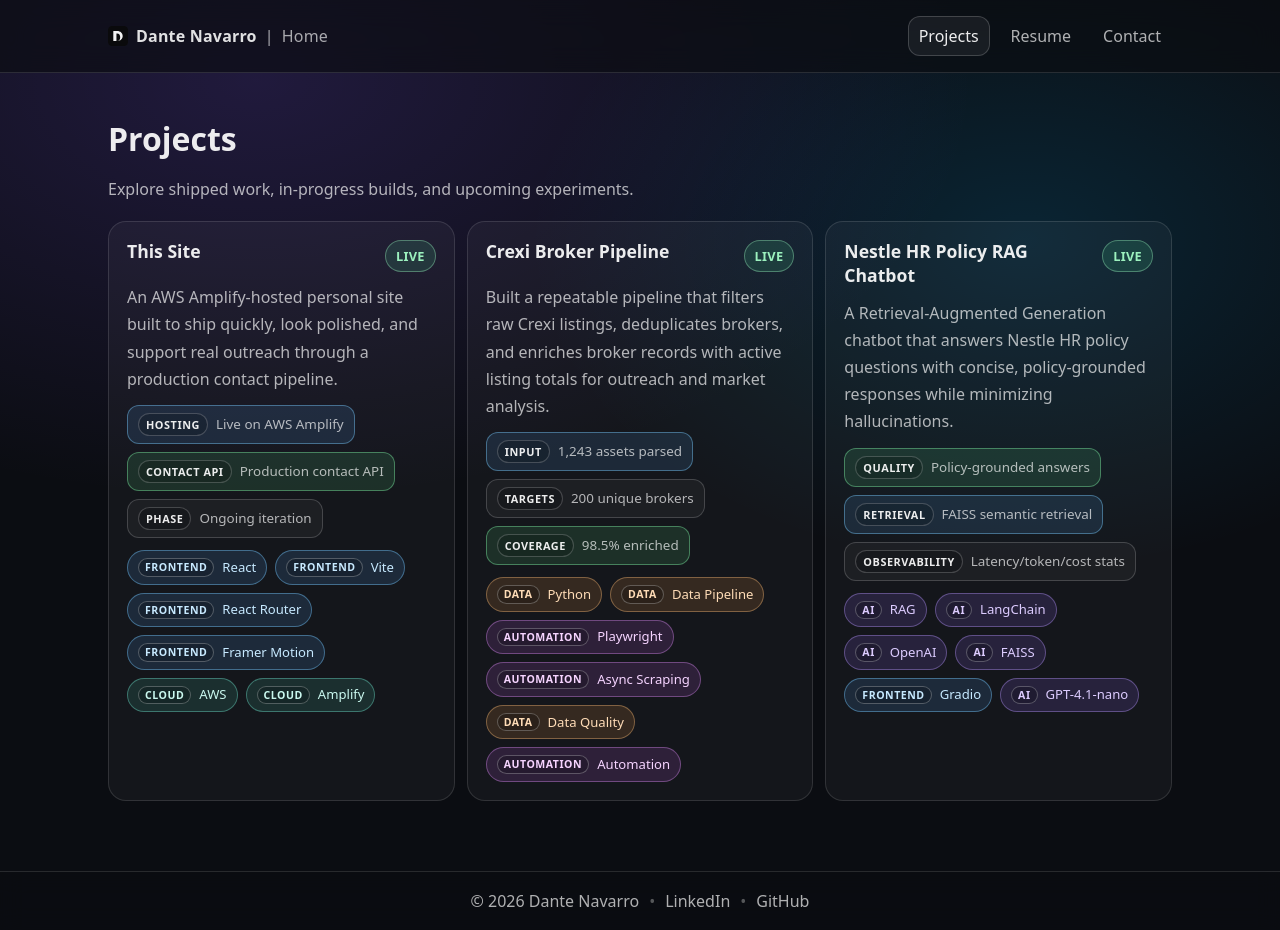
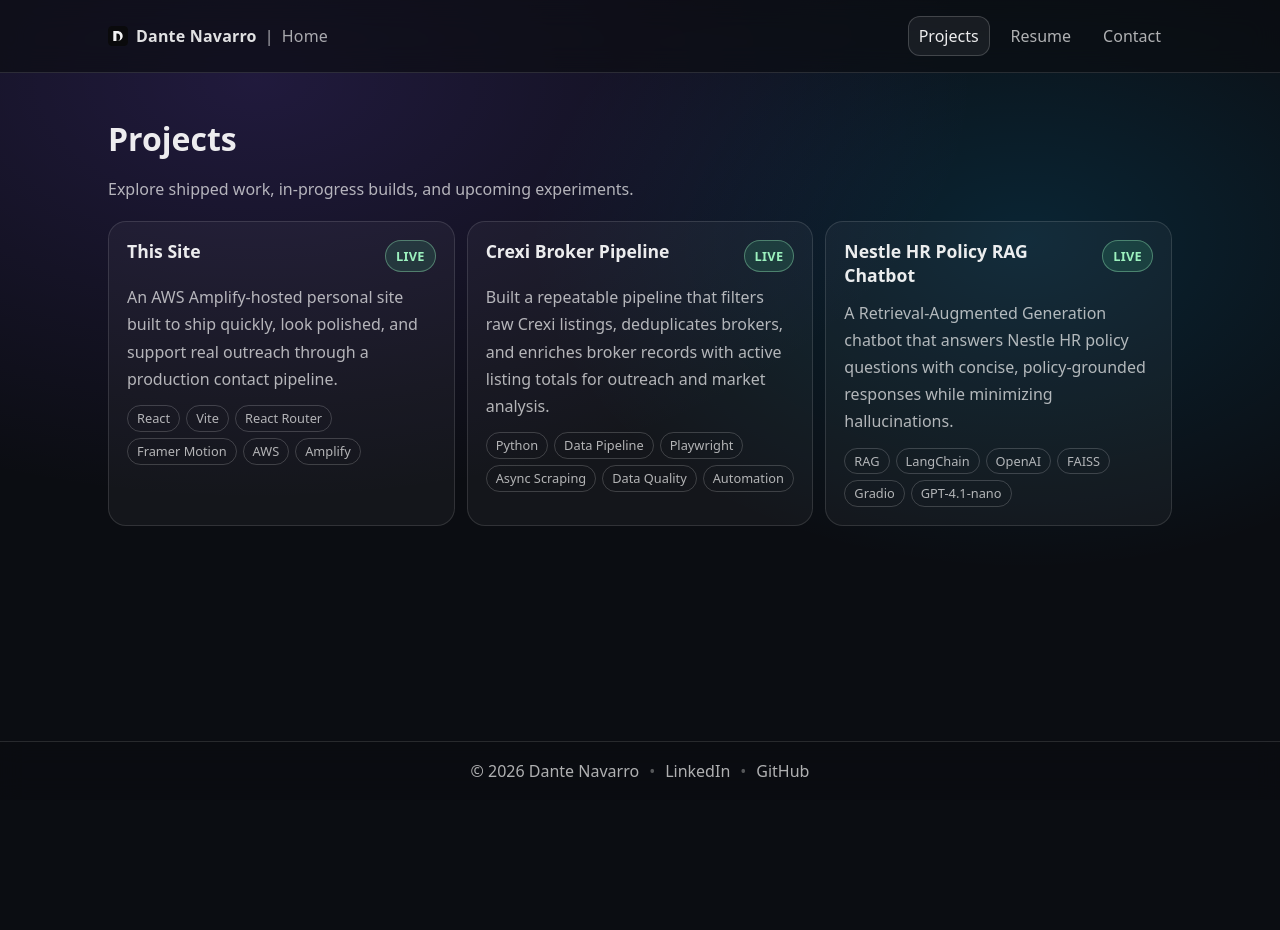
Before and after one commit to dantee-nv/dante-site, a React (Vite) app: page /projects in a window 1280 px wide. After the commit the page ends 800 px from the top, so only its background shows below. Built offline with nearby package versions, Linux system fonts and the light colour scheme.

Commit message:
Simplify project grid visuals and bundle local updates

```diff
--- a/src/data/projects.js
+++ b/src/data/projects.js
@@ -317,7 +317,7 @@
     summary:
       "A Retrieval-Augmented Generation chatbot that answers Nestle HR policy questions with concise, policy-grounded responses while minimizing hallucinations.",
     status: "live",
-    tags: ["RAG", "LangChain", "OpenAI", "FAISS", "Gradio", "GPT-4.1-nano"],
+    tags: ["RAG", "LangChain", "OpenAI", "FAISS", "Gradio"],
     atGlance: {
       skills: [
         { label: "RAG", lane: "ai" },
@@ -364,7 +364,7 @@
       {
         heading: "Model and Prompting Strategy",
         body:
-          "Response generation uses GPT-4.1-nano with a prompt that frames the assistant as Nestle's Human Resources Policy Assistant.",
+          "Response generation uses GPT-4.1-nano (efficient token usage) with a prompt that frames the assistant as Nestle's Human Resources Policy Assistant.",
         bullets: [
           "Prompt constraints enforce context-only answers and no speculation.",
           "Responses are kept to one or two short sentences for clarity.",
--- a/src/pages/Home.jsx
+++ b/src/pages/Home.jsx
@@ -61,7 +61,7 @@
           <Link to="/projects" className="card">
             <div className="card-title">Featured Builds</div>
             <div className="card-desc">
-              Automation, dashboards, and “small tools with big leverage.”
+              Automation, dashboards and “small tools with big leverage.”
             </div>
           </Link>
 
--- a/src/pages/Projects.jsx
+++ b/src/pages/Projects.jsx
@@ -22,18 +22,6 @@
   initial: { opacity: 0, y: 12, filter: "blur(6px)" },
   animate: { opacity: 1, y: 0, filter: "blur(0px)" },
 };
-
-function formatSkillLane(lane) {
-  if (lane === "ai") {
-    return "AI";
-  }
-
-  if (!lane) {
-    return "General";
-  }
-
-  return `${lane.charAt(0).toUpperCase()}${lane.slice(1)}`;
-}
 
 export default function Projects() {
   usePageTitle("Projects");
@@ -76,7 +64,6 @@
       <Motion.div className="grid" variants={grid} initial="initial" animate="animate">
         {projectCardList.map((project) => {
           const skills = project.atGlance?.skills || [];
-          const metrics = project.atGlance?.metrics || [];
 
           return (
             <Motion.div key={project.slug} variants={tile} transition={{ duration: 0.35 }}>
@@ -90,29 +77,17 @@
 
                 <p className="tile-summary">{project.summary}</p>
 
-                {metrics.length > 0 ? (
-                  <ul className="project-metric-row" aria-label={`${project.title} project signals`}>
-                    {metrics.map((metric, index) => (
-                      <li
-                        className={`project-metric-pill tone-${metric.tone}`}
-                        key={`${project.slug}-metric-${metric.label}-${index}`}
-                      >
-                        <span className="project-metric-label">{metric.label}</span>
-                        <span className="project-metric-value">{metric.value}</span>
-                      </li>
-                    ))}
-                  </ul>
-                ) : null}
-
                 {skills.length > 0 ? (
-                  <ul className="project-skill-list" aria-label={`${project.title} skills`}>
+                  <ul
+                    className="project-skill-list project-skill-list-outline"
+                    aria-label={`${project.title} skills`}
+                  >
                     {skills.map((skill, index) => (
                       <li
-                        className={`project-skill-chip lane-${skill.lane}`}
+                        className="project-skill-chip project-skill-chip-outline"
                         key={`${project.slug}-skill-${skill.label}-${index}`}
                       >
-                        <span className="project-skill-lane">{formatSkillLane(skill.lane)}</span>
-                        <span>{skill.label}</span>
+                        {skill.label}
                       </li>
                     ))}
                   </ul>
--- a/src/styles.css
+++ b/src/styles.css
@@ -438,6 +438,10 @@
   gap: 8px;
 }
 
+.project-skill-list-outline{
+  gap: 6px;
+}
+
 .project-section .project-skill-list{
   margin: 0;
   padding: 0;
@@ -455,6 +459,19 @@
   font-size: 0.82rem;
   line-height: 1;
   padding: 7px 10px;
+}
+
+.project-skill-chip-outline{
+  background: transparent;
+  border-color: rgba(255,255,255,0.18);
+  color: var(--muted);
+  font-size: 0.8rem;
+  padding: 6px 9px;
+}
+
+.tile-link:hover .project-skill-chip-outline{
+  border-color: rgba(255,255,255,0.26);
+  color: var(--text);
 }
 
 .project-section .project-skill-chip{
```
